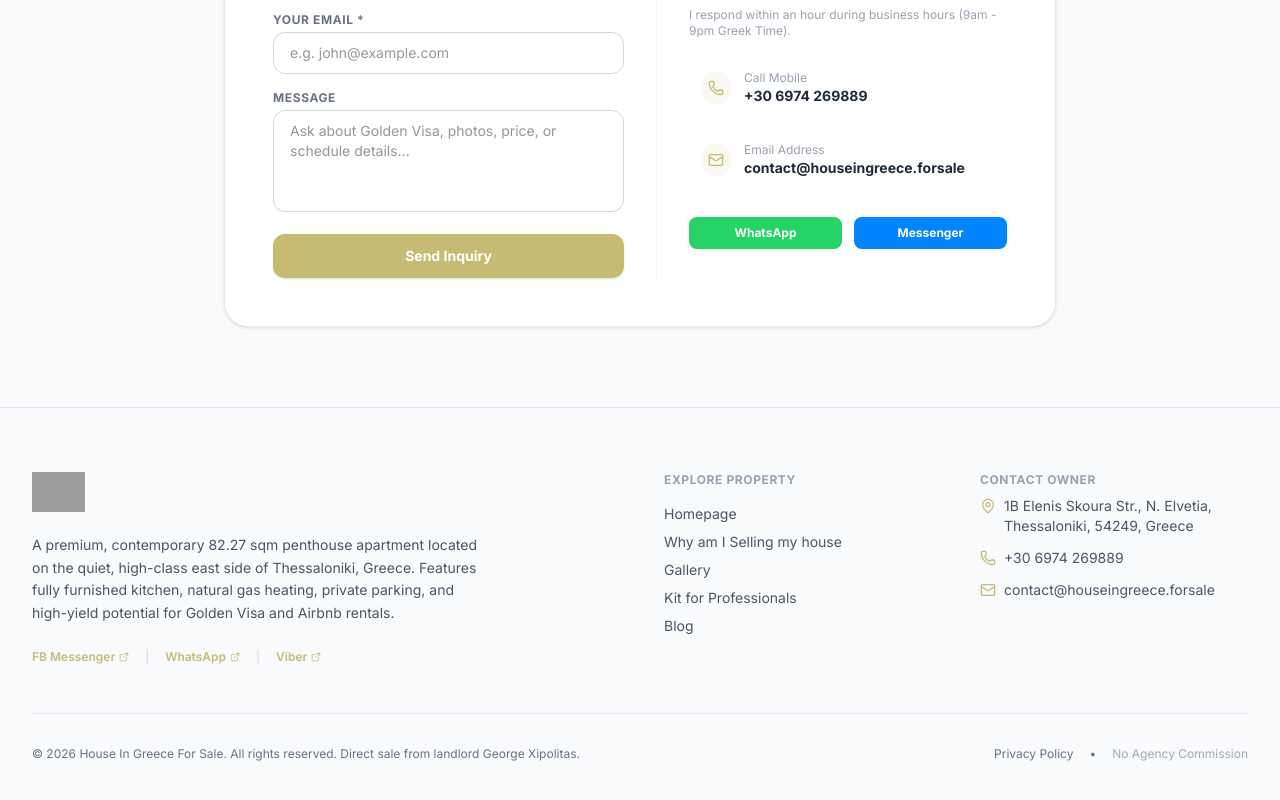
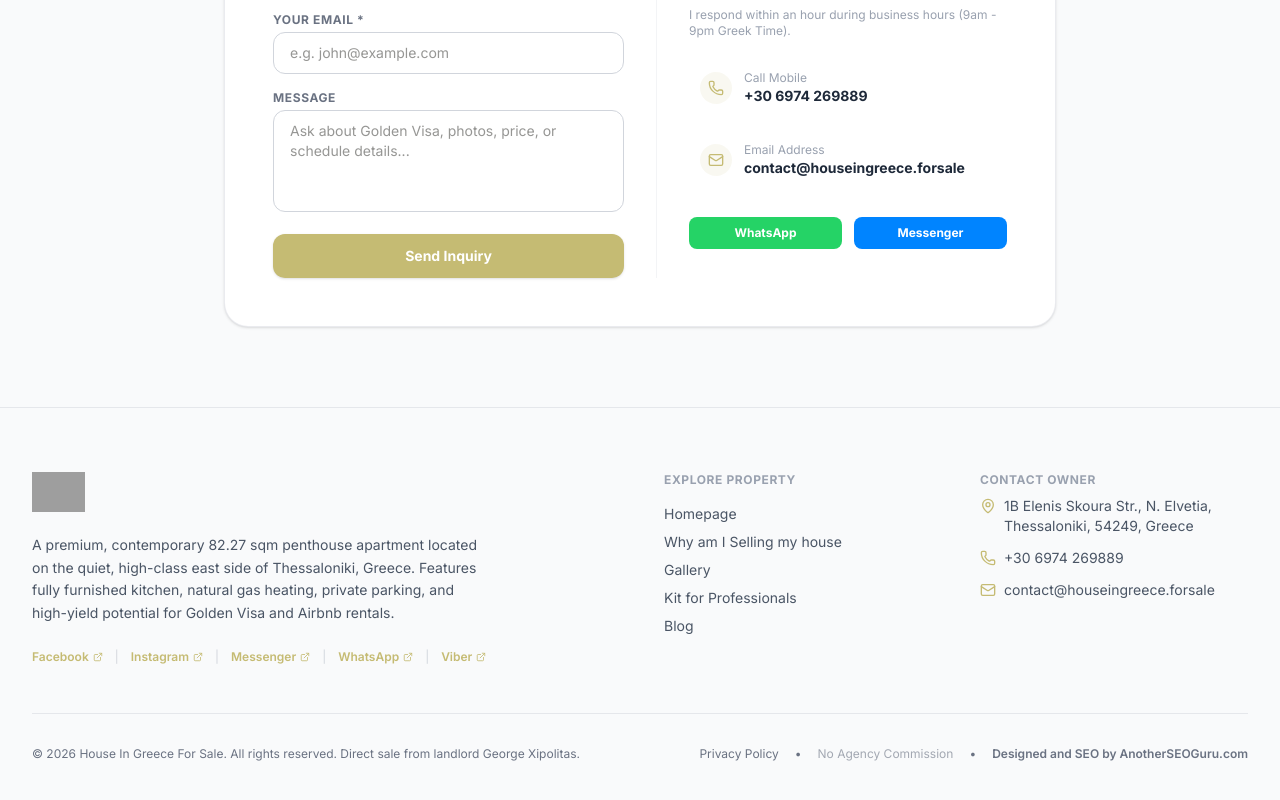
Before and after one commit to otouristas/houseforsale, a Next.js app: page / in a window 1280 px wide. Shown: the part 4805-5605 px from the top of the page. Built offline with nearby package versions, Linux system fonts and the light colour scheme; grey boxes are pictures that could not be loaded.

Commit message:
feat: add Facebook, Instagram links and AnotherSEOGuru credits to Footer

```diff
--- a/src/components/Footer.tsx
+++ b/src/components/Footer.tsx
@@ -22,14 +22,34 @@ export default function Footer() {
             <p className="text-gray-600 text-sm max-w-md leading-relaxed">
               A premium, contemporary 82.27 sqm penthouse apartment located on the quiet, high-class east side of Thessaloniki, Greece. Features fully furnished kitchen, natural gas heating, private parking, and high-yield potential for Golden Visa and Airbnb rentals.
             </p>
-            <div className="flex space-x-4 pt-2 text-xs">
+            <div className="flex flex-wrap gap-x-3 gap-y-2 pt-2 text-xs">
+              <a
+                href="https://facebook.com/houseingreece.forsale"
+                target="_blank"
+                rel="noopener noreferrer"
+                className="text-[#c5bb73] hover:text-[#b2a860] flex items-center space-x-1 font-semibold"
+              >
+                <span>Facebook</span>
+                <ExternalLink size={10} />
+              </a>
+              <span className="text-gray-300">|</span>
+              <a
+                href="https://www.instagram.com/houseingreece.forsale/"
+                target="_blank"
+                rel="noopener noreferrer"
+                className="text-[#c5bb73] hover:text-[#b2a860] flex items-center space-x-1 font-semibold"
+              >
+                <span>Instagram</span>
+                <ExternalLink size={10} />
+              </a>
+              <span className="text-gray-300">|</span>
               <a
                 href="https://m.me/houseingreece.forsale"
                 target="_blank"
                 rel="noopener noreferrer"
                 className="text-[#c5bb73] hover:text-[#b2a860] flex items-center space-x-1 font-semibold"
               >
-                <span>FB Messenger</span>
+                <span>Messenger</span>
                 <ExternalLink size={10} />
               </a>
               <span className="text-gray-300">|</span>
@@ -113,14 +133,23 @@ export default function Footer() {
           </div>
         </div>
 
-        <div className="mt-12 pt-8 border-t border-gray-200 flex flex-col sm:flex-row justify-between items-center text-xs text-gray-500">
+        <div className="mt-12 pt-8 border-t border-gray-200 flex flex-col lg:flex-row justify-between items-center text-xs text-gray-500 gap-4">
           <p>&copy; {currentYear} House In Greece For Sale. All rights reserved. Direct sale from landlord George Xipolitas.</p>
-          <div className="mt-4 sm:mt-0 space-x-4">
+          <div className="mt-4 lg:mt-0 flex flex-wrap items-center gap-x-4 gap-y-2">
             <Link href="/personal-data-processing" className="hover:text-[#c5bb73] transition-colors">
               Privacy Policy
             </Link>
             <span>&bull;</span>
             <span className="opacity-60">No Agency Commission</span>
+            <span>&bull;</span>
+            <a
+              href="https://AnotherSEOGuru.com"
+              target="_blank"
+              rel="noopener noreferrer"
+              className="hover:text-[#c5bb73] transition-colors font-semibold"
+            >
+              Designed and SEO by AnotherSEOGuru.com
+            </a>
           </div>
         </div>
       </div>
```
